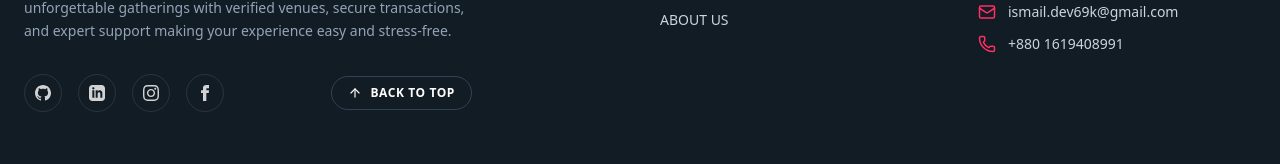
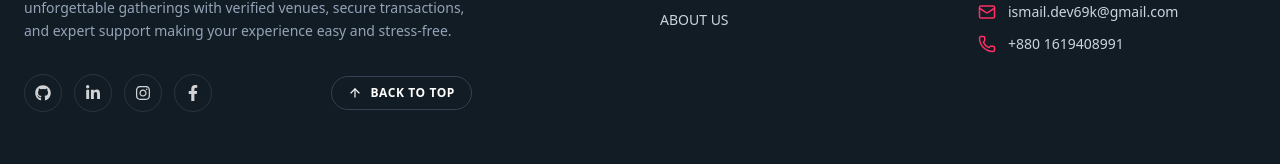
Before and after one commit to ismailhossain-dev/EventHub, a Next.js app in the folder client/: page /all-events in a window 1280 px wide. Shown: the part 943-1107 px from the top of the page. Built offline with nearby package versions, Linux system fonts and the light colour scheme; no server answers; a web font is replaced by a local one.

Commit message:
footer-design-done

```diff
--- a/client/src/components/Forms/ReviewForm/ReviewForm.tsx
+++ b/client/src/components/Forms/ReviewForm/ReviewForm.tsx
@@ -2,6 +2,7 @@
 
 import { useState } from 'react';
 import { Star, User, Mail, MessageSquare } from 'lucide-react';
+import { toast } from 'react-toastify';
 
 export default function ReviewForm() {
   const [reviewData, setReviewData] = useState({
@@ -14,7 +15,7 @@ export default function ReviewForm() {
   const handleReviewSubmit = (e: React.FormEvent) => {
     e.preventDefault();
     console.log("--- Review Form Data ---", reviewData);
-    alert("Review submitted successfully! Check console for data.");
+    toast.success("Review submitted successfully! Check console for data.");
     setReviewData({ name: '', email: '', rating: 5, message: '' });
   };
 
--- a/client/src/components/shared/Footer/Footer.tsx
+++ b/client/src/components/shared/Footer/Footer.tsx
@@ -2,6 +2,7 @@
 
 import Link from 'next/link';
 import { ArrowUp, MapPin, Mail, Phone } from 'lucide-react';
+import { FaGithub, FaLinkedinIn, FaInstagram, FaFacebookF } from 'react-icons/fa';
 import Logo from '../Logo/Logo';
 
 export default function Footer() {
@@ -26,32 +27,54 @@ export default function Footer() {
               EventHub simplifies event planning, ticket booking, and unforgettable gatherings with verified venues, secure transactions, and expert support making your experience easy and stress-free.
             </p>
 
-
-
             {/* Social Icons & Back to Top */}
             <div className="flex items-center justify-between pt-4 max-w-md">
-              <div className="flex items-center space-x-4 text-white/80">
-                {/* Github SVG */}
-                <a href="#" aria-label="Github" className="p-2.5 rounded-full border border-white/10 hover:bg-white/5 hover:text-white transition-colors">
-                  <svg className="w-4 h-4 fill-current" viewBox="0 0 24 24"><path d="M12 0c-6.626 0-12 5.373-12 12 0 5.302 3.438 9.8 8.207 11.387.599.111.793-.261.793-.577v-2.234c-3.338.726-4.033-1.416-4.033-1.416-.546-1.387-1.333-1.756-1.333-1.756-1.089-.745.083-.729.083-.729 1.205.084 1.839 1.237 1.839 1.237 1.07 1.834 2.807 1.304 3.492.997.107-.775.418-1.305.762-1.604-2.665-.305-5.467-1.334-5.467-5.931 0-1.311.469-2.381 1.236-3.221-.124-.303-.535-1.524.117-3.176 0 0 1.008-.322 3.301 1.23.957-.266 1.983-.399 3.003-.404 1.02.005 2.047.138 3.006.404 2.291-1.552 3.297-1.23 3.297-1.23.653 1.653.242 2.874.118 3.176.77.84 1.235 1.911 1.235 3.221 0 4.609-2.807 5.624-5.479 5.921.43.372.823 1.102.823 2.222v3.293c0 .319.192.694.801.576 4.765-1.589 8.199-6.086 8.199-11.386 0-6.627-5.373-12-12-12z"/></svg>
+              <div className="flex items-center space-x-3 text-white/80">
+                {/* Github Link */}
+                <a
+                  href="https://github.com/ismailhossain-dev"
+                  target="_blank"
+                  rel="noopener noreferrer"
+                  aria-label="Github"
+                  className="p-2.5 rounded-full border border-white/10 hover:bg-white/5 hover:text-white transition-colors"
+                >
+                  <FaGithub className="w-4 h-4" />
                 </a>
-                {/* LinkedIn SVG */}
-                <a href="#" aria-label="Linkedin" className="p-2.5 rounded-full border border-white/10 hover:bg-white/5 hover:text-white transition-colors">
-                  <svg className="w-4 h-4 fill-current" viewBox="0 0 24 24"><path d="M19 0h-14c-2.761 0-5 2.239-5 5v14c0 2.761 2.239 5 5 5h14c2.762 0 5-2.239 5-5v-14c0-2.761-2.238-5-5-5zm-11 19h-3v-11h3v11zm-1.5-12.268c-.966 0-1.75-.79-1.75-1.764s.784-1.764 1.75-1.764 1.75.79 1.75 1.764-.783 1.764-1.75 1.764zm13.5 12.268h-3v-5.604c0-3.368-4-3.113-4 0v5.604h-3v-11h3v1.765c1.396-2.586 7-2.777 7 2.476v6.759z"/></svg>
+                {/* LinkedIn Link */}
+                <a
+                  href="https://www.linkedin.com/in/mohammad-ismail-hossain-sabbir"
+                  target="_blank"
+                  rel="noopener noreferrer"
+                  aria-label="Linkedin"
+                  className="p-2.5 rounded-full border border-white/10 hover:bg-white/5 hover:text-white transition-colors"
+                >
+                  <FaLinkedinIn className="w-4 h-4" />
                 </a>
-                {/* Instagram SVG */}
-                <a href="#" aria-label="Instagram" className="p-2.5 rounded-full border border-white/10 hover:bg-white/5 hover:text-white transition-colors">
-                  <svg className="w-4 h-4 fill-current" viewBox="0 0 24 24"><path d="M12 2.163c3.204 0 3.584.012 4.85.07 3.252.148 4.771 1.691 4.919 4.919.058 1.265.069 1.645.069 4.849 0 3.205-.012 3.584-.069 4.849-.149 3.225-1.664 4.771-4.919 4.919-1.266.058-1.644.07-4.85.07-3.204 0-3.584-.012-4.849-.07-3.26-.149-4.771-1.699-4.919-4.92-.058-1.265-.07-1.644-.07-4.849 0-3.204.013-3.583.07-4.849.149-3.227 1.664-4.771 4.919-4.919 1.266-.057 1.645-.069 4.849-.069zm0-2.163c-3.259 0-3.667.014-4.947.072-4.358.2-6.78 2.618-6.98 6.98-.059 1.281-.073 1.689-.073 4.948 0 3.259.014 3.668.072 4.948.2 4.358 2.618 6.78 6.98 6.98 1.281.058 1.689.072 4.948.072 3.259 0 3.668-.014 4.948-.072 4.354-.2 6.782-2.618 6.979-6.98.059-1.28.073-1.689.073-4.948 0-3.259-.014-3.667-.072-4.947-.196-4.354-2.617-6.78-6.979-6.98-1.281-.059-1.69-.073-4.949-.073zm0 5.838c-3.403 0-6.162 2.759-6.162 6.162s2.759 6.163 6.162 6.163 6.162-2.759 6.162-6.163c0-3.403-2.759-6.162-6.162-6.162zm0 10.162c-2.209 0-4-1.79-4-4 0-2.209 1.791-4 4-4s4 1.791 4 4c0 2.21-1.791 4-4 4zm6.406-11.845c-.796 0-1.441.645-1.441 1.44s.645 1.44 1.441 1.44c.795 0 1.439-.645 1.439-1.44s-.644-1.44-1.439-1.44z"/></svg>
+                {/* Instagram Link */}
+                <a
+                  href="https://www.instagram.com/sabbir.69k"
+                  target="_blank"
+                  rel="noopener noreferrer"
+                  aria-label="Instagram"
+                  className="p-2.5 rounded-full border border-white/10 hover:bg-white/5 hover:text-white transition-colors"
+                >
+                  <FaInstagram className="w-4 h-4" />
                 </a>
-                {/* Facebook SVG */}
-                <a href="#" aria-label="Facebook" className="p-2.5 rounded-full border border-white/10 hover:bg-white/5 hover:text-white transition-colors">
-                  <svg className="w-4 h-4 fill-current" viewBox="0 0 24 24"><path d="M9 8h-3v4h3v12h5v-12h3.642l.358-4h-4v-1.667c0-.955.192-1.333 1.115-1.333h2.885v-5h-3.808c-3.596 0-5.192 1.583-5.192 4.615v3.385z"/></svg>
+                {/* Facebook Link */}
+                <a
+                  href="https://www.facebook.com/md.sabbir.926093"
+                  target="_blank"
+                  rel="noopener noreferrer"
+                  aria-label="Facebook"
+                  className="p-2.5 rounded-full border border-white/10 hover:bg-white/5 hover:text-white transition-colors"
+                >
+                  <FaFacebookF className="w-4 h-4" />
                 </a>
               </div>
 
               <button
                 onClick={scrollToTop}
-                className="inline-flex items-center gap-2 text-white border border-[#334155] bg-transparent px-4 py-2 rounded-full text-xs font-semibold uppercase tracking-wider transition-all hover:bg-[#1e293b] hover:border-[#475569]"
+                className="inline-flex items-center gap-2 text-white border border-[#334155] bg-transparent px-4 py-2 rounded-full text-xs font-semibold uppercase tracking-wider transition-all hover:bg-[#1e293b] hover:border-[#475569] cursor-pointer"
               >
                 <ArrowUp size={14} /> Back to Top
               </button>
@@ -78,7 +101,7 @@ export default function Footer() {
               </li>
               <li className="flex items-center gap-3">
                 <Mail size={18} className="text-[#ff2e63] shrink-0" />
-                <a href="mailto:ismail.dev@gmail.com" className="hover:text-white transition-colors">
+                <a href="mailto:ismail.dev69k@gmail.com" className="hover:text-white transition-colors">
                   ismail.dev69k@gmail.com
                 </a>
               </li>
@@ -98,8 +121,8 @@ export default function Footer() {
           <p>© 2026 EVENTHUB. All rights reserved.</p>
           <p className="mt-2 sm:mt-0">
             This site developed by{' '}
-            <a href="https://github.com" target="_blank" rel="noopener noreferrer" className="text-white font-medium hover:underline">
-             ismailcodes
+            <a href="https://github.com/ismailcodes" target="_blank" rel="noopener noreferrer" className="text-white font-medium hover:underline">
+               ismailcodes
             </a>.
           </p>
         </div>
--- a/client/src/components/shared/Navbar/Navbar.tsx
+++ b/client/src/components/shared/Navbar/Navbar.tsx
@@ -46,7 +46,7 @@ export default function Navbar() {
   }
 
   return (
-    <header className="w-full sticky top-0 z-50 bg-[#121c24] text-white shadow-md border-b border-white/10 font-sans">
+    <header className="w-full sticky top-0 z-50 bg-[#1c2d37] text-white shadow-md border-b border-white/10 font-sans">
       <Container>
         <div className="flex items-center justify-between h-20">
 
```
Also changed, not shown: client/src/components/Forms/LoginForm/LoginForm.tsx (+30 -9 lines), client/src/components/Forms/RegisterForm/RegisterForm.tsx (+33 -15 lines).
